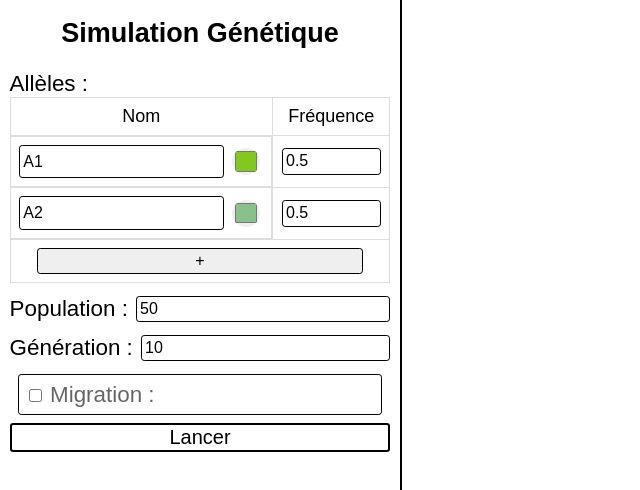
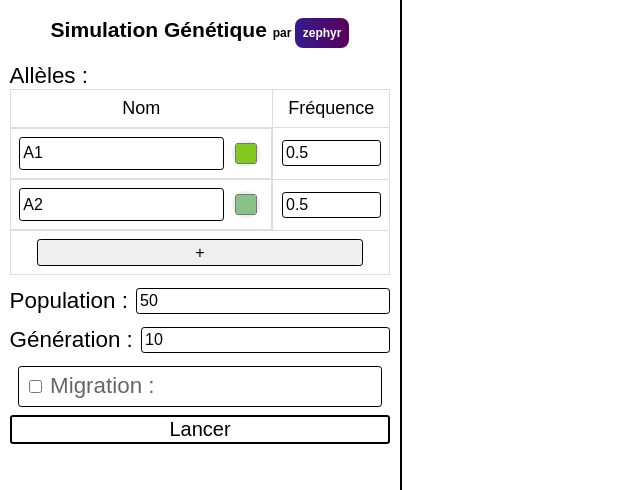
Before and after one commit to zroumane/sim, a plain HTML site: page public/index.html in a window 1280 px wide. Shown: the top 490 px of the page, without its empty margins (0-640 px from the left). Drawn offline with nearby package versions, Linux system fonts and the light colour scheme.

Commit message:
up signature

```diff
--- a/public/index.html
+++ b/public/index.html
@@ -1,5 +1,6 @@
 <!DOCTYPE html>
 <html lang="fr">
+
 <head>
   <meta charset="UTF-8">
   <meta http-equiv="X-UA-Compatible" content="IE=edge">
@@ -10,12 +11,16 @@
   <script src="https://cdn.jsdelivr.net/npm/chart.js" defer></script>
   <script src="./main.js" defer></script>
 </head>
+
 <body>
 
   <div class="app">
     <div class="sidebar">
       <div class="sidebar-content">
-        <h2>Simulation Génétique</h2>
+
+        <h3>Simulation Génétique
+          <span class="gh">par <a href="http://github.com/zroumane" target="_blank">zephyr</a></span>
+        </h3>
         <label>Allèles : </label>
         <table>
           <colgroup>
@@ -35,16 +40,18 @@
                 <input data-type="name" type="text" placeholder="Nom" value="A1">
                 <input data-type="color" type="color">
               </td>
-                  <td><input data-type="frequence" type="number" placeholder="Fréq" step="0.1" min="0" max="1" value="0.5"/></td>
-                  <td class="del-col"><input class="delete-allele" type="submit" value="✕"/></td>
+              <td><input data-type="frequence" type="number" placeholder="Fréq" step="0.1" min="0" max="1"
+                  value="0.5" /></td>
+              <td class="del-col"><input class="delete-allele" type="submit" value="✕" /></td>
             </tr>
             <tr class="allele">
               <td class="firstTd">
                 <input data-type="name" type="text" placeholder="Nom" value="A2">
                 <input data-type="color" type="color">
               </td>
-                  <td><input data-type="frequence" type="number" placeholder="Fréq" step="0.1" min="0" max="1" value="0.5"/></td>
-                  <td class="del-col"><input class="delete-allele" type="submit" value="✕"/></td>
+              <td><input data-type="frequence" type="number" placeholder="Fréq" step="0.1" min="0" max="1"
+                  value="0.5" /></td>
+              <td class="del-col"><input class="delete-allele" type="submit" value="✕" /></td>
             </tr>
             <tr id="addAllele">
               <td colspan="4">
@@ -105,4 +112,5 @@
   </div>
 
 </body>
+
 </html>
--- a/public/style.css
+++ b/public/style.css
@@ -50,7 +50,7 @@ body{
   padding: 0.6rem;
 }
 
-h2{
+h3{
   text-align: center;
   margin-top: 0.5rem;
   margin-top: 0.5rem;
@@ -177,3 +177,16 @@ button:hover{
   margin: 0.5rem;
   padding-left: 1rem;
 }
+
+.gh{
+  font-size: 12px;
+}
+
+.gh a {
+  padding: 0.5rem;
+  border-radius: 0.5rem;
+  background: rgb(52,28,140);
+  background: linear-gradient(90deg, rgba(52,28,140,1) 0%, rgba(91,0,93,1) 100%);
+  text-decoration: none;
+  color: white;
+}
```
Lines whose indentation alone changed are shown as unchanged.
